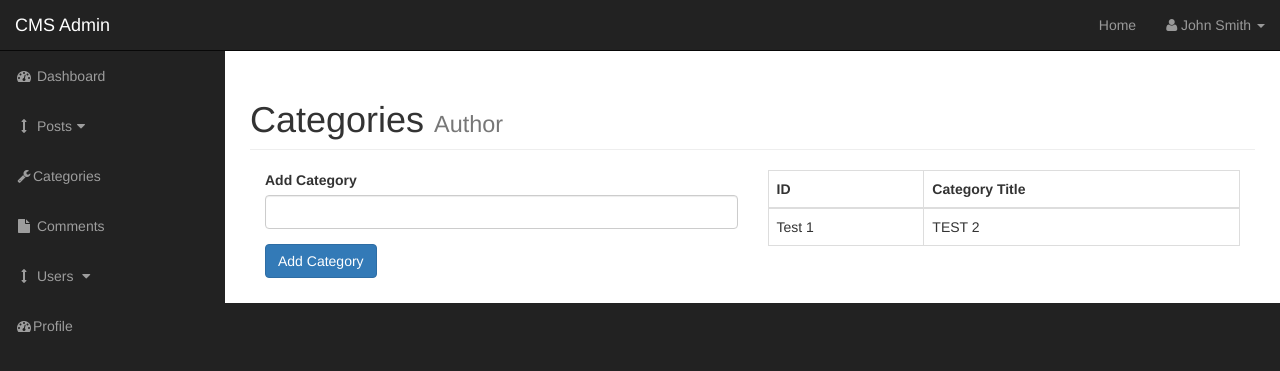
After one commit to KaneCodes/simple-cms, a PHP site: page /admin/categories.php in a window 1280 px wide. The commit adds this page. Shown: the top 371 px of the page. Run offline with PHP 8.4, Linux system fonts and the light colour scheme; a stand-in replaces the project's code that opens the database connection.

Commit message:
Tidy up and add category admin page

```diff
--- /dev/null
+++ b/admin/categories.php
@@ -0,0 +1,70 @@
+<?php include "includes/admin_header.php"; ?>
+
+<body>
+
+    <div id="wrapper">
+
+    <?php include "includes/admin_navigation.php"; ?>
+
+        <div id="page-wrapper">
+
+            <div class="container-fluid">
+
+                <!-- Page Heading -->
+                <div class="row">
+                    <div class="col-lg-12">
+                        <h1 class="page-header">
+                            Categories
+                            <small>Author</small>
+                        </h1>
+
+                        <div class="col-xs-6">
+                        <!-- Add Category Form -->
+                        <form action="">
+                            <div class="form-group">
+                                <label for="cat_title">Add Category</label>
+                                <input class="form-control" type="text" name="cat_title">
+                            </div>
+                            <div class="form-group">
+                                <input class="btn btn-primary" type="submit" name="submit" value="Add Category">
+                            </div>
+                        </form>
+                        </div>
+                         <!-- /.Addy Category Form  -->
+
+                         <div class="col-xs-6">
+                         <table class="table table-bordered table-hover">
+                            <thead>
+                                <tr>
+                                    <th>ID</th>
+                                    <th>Category Title</th>
+
+                                </tr>
+                            </thead>
+                            <tbody>
+                                <tr>
+                                    <td>Test 1</td>
+                                    <td>TEST 2</td>
+                                </tr>
+                            </tbody>
+
+
+
+                         </table>
+
+
+
+                         </div>
+
+
+
+                    </div>
+                </div>
+                <!-- /.row -->
+
+            </div>
+            <!-- /.container-fluid -->
+        </div>
+        <!-- /#page-wrapper -->
+
+<?php include "includes/admin_footer.php"; ?>
--- a/admin/includes/header.php
+++ b/admin/includes/admin_header.php
@@ -1,3 +1,4 @@
+<?php include "../includes/db.php"; ?>
 <!DOCTYPE html>
 <html lang="en">
 
--- a/admin/includes/navigation.php
+++ b/admin/includes/admin_navigation.php
@@ -30,9 +30,11 @@
 <!-- Sidebar Menu Items - These collapse to the responsive navigation menu on small screens -->
 <div class="collapse navbar-collapse navbar-ex1-collapse">
     <ul class="nav navbar-nav side-nav">
+        <!-- Dashboard Link -->
         <li>
             <a href="index.html"><i class="fa fa-fw fa-dashboard"></i> Dashboard</a>
         </li>
+         <!-- Posts Link -->
         <li>
             <a href="javascript:;" data-toggle="collapse" data-target="#posts_dropdown"><i class="fa fa-fw fa-arrows-v"></i> Posts<i class="fa fa-fw fa-caret-down"></i></a>
             <ul id="posts_dropdown" class="collapse">
@@ -44,12 +46,15 @@
                 </li>
             </ul>
         </li>
+         <!-- Categories Link -->
         <li>
-            <a href="bootstrap-grid.html"><i class="fa fa-fw fa-wrench"></i>Categories</a>
+            <a href="categories.php"><i class="fa fa-fw fa-wrench"></i>Categories</a>
         </li>
+        <!-- Comments Link -->
         <li class="">
             <a href="blank-page.html"><i class="fa fa-fw fa-file"></i> Comments</a>
         </li>
+        <!-- Users Link -->
         <li>
             <a href="javascript:;" data-toggle="collapse" data-target="#users_dropdown"><i class="fa fa-fw fa-arrows-v"></i> Users <i class="fa fa-fw fa-caret-down"></i></a>
             <ul id="users_dropdown" class="collapse">
@@ -61,11 +66,13 @@
                 </li>
             </ul>
         </li>
+        <!-- Profile Link -->
         <li class="">
             <a href="blank-page.html"><i class="fa fa-fw fa-dashboard"></i>Profile</a>
         </li>
 
     </ul>
+    <!-- /. Link List Ends -->
 </div>
 <!-- /.navbar-collapse -->
 </nav>
--- a/admin/index.php
+++ b/admin/index.php
@@ -1,10 +1,10 @@
-<?php include "includes/header.php"; ?>
+<?php include "includes/admin_header.php"; ?>
 
 <body>
 
     <div id="wrapper">
 
-    <?php include "includes/navigation.php"; ?>
+    <?php include "includes/admin_navigation.php"; ?>
 
         <div id="page-wrapper">
 
@@ -26,4 +26,4 @@
         </div>
         <!-- /#page-wrapper -->
 
-<?php include "includes/footer.php"; ?>
+<?php include "includes/admin_footer.php"; ?>
```
Also changed, not shown: admin/includes/admin_footer.php (renamed from admin/includes/footer.php).
